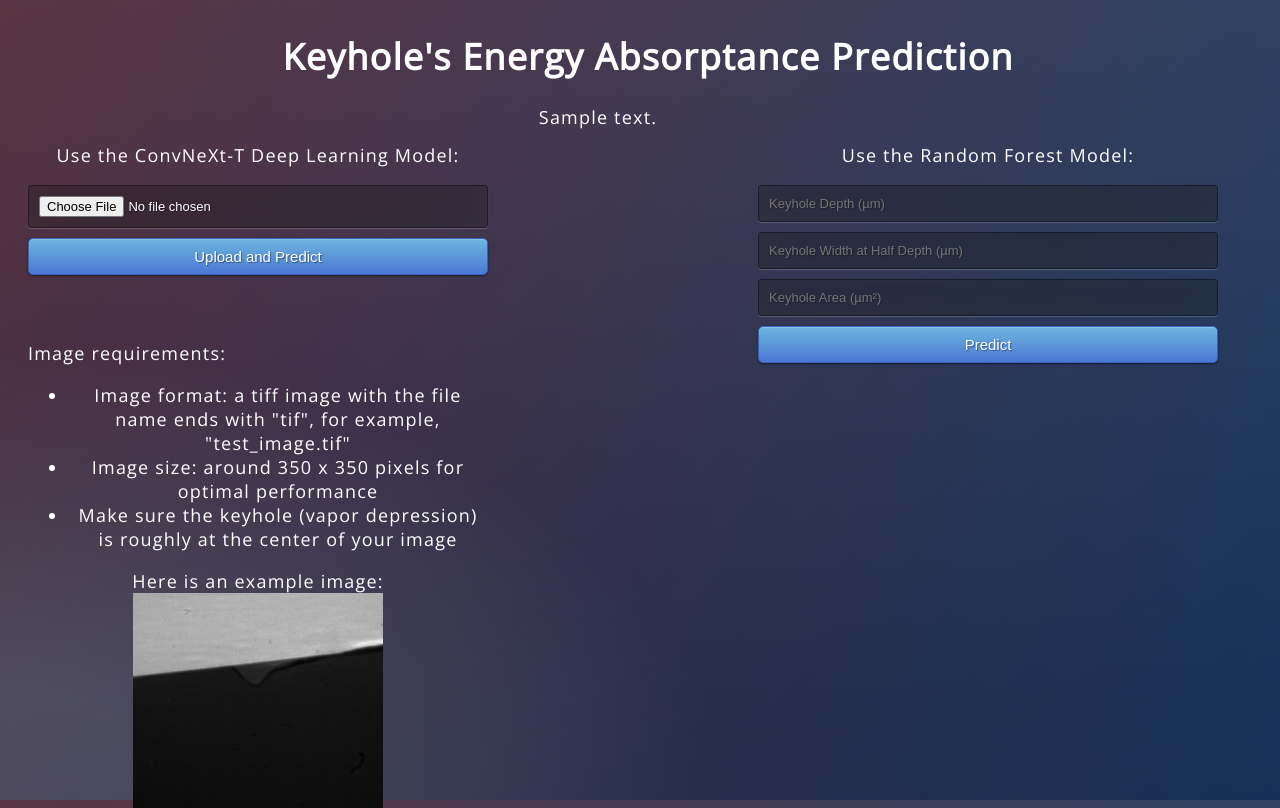
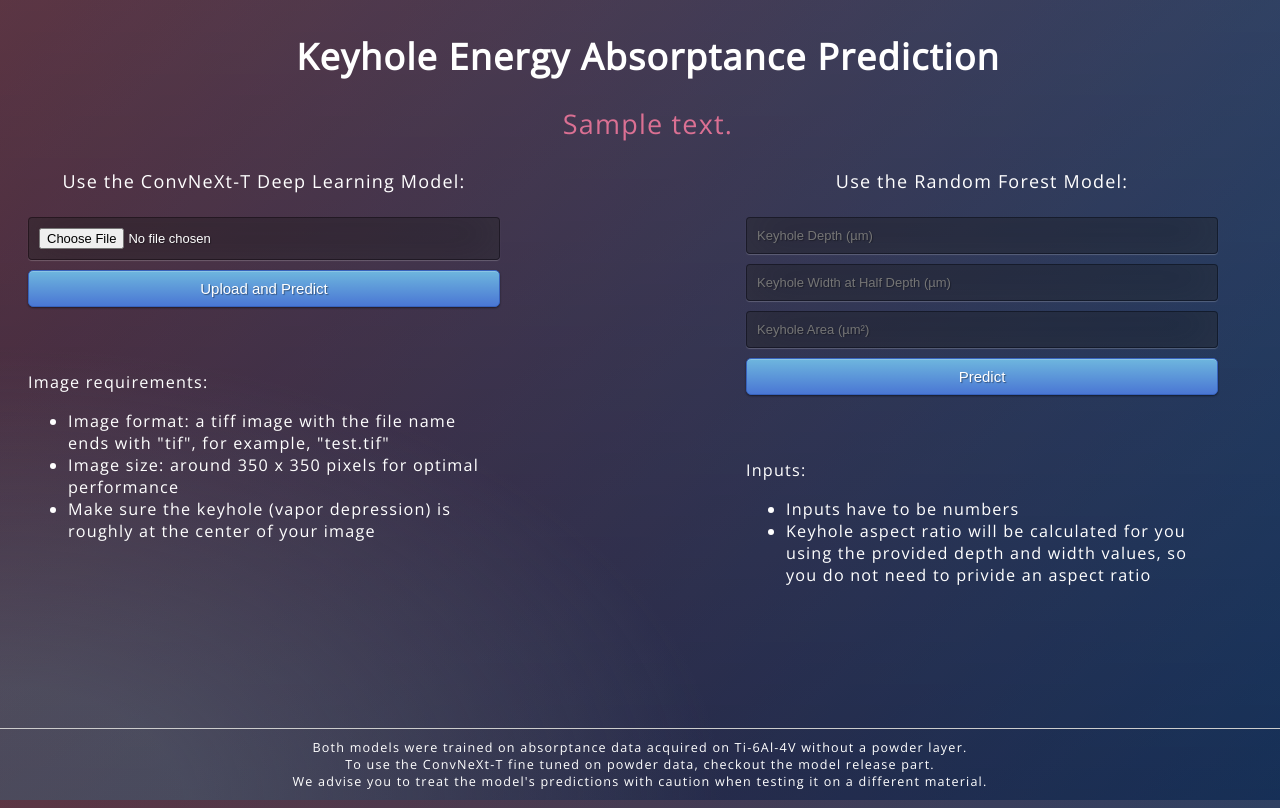
Before and after one commit to rubyjiang18/absorptance_models_cloud_deployment, a Flask app: template templates/home.html in a window 1280 px wide. Run offline with Flask 2, Linux system fonts and the light colour scheme; the template is opened without the code that fills it: most values are stand-ins (such as "Sample title", 1, 10 or a date in 2020); parts of the project's set-up code (start-up, migrations or seed data) failed here and were passed over.

Commit message:
Finalize the ui

```diff
--- a/app.py
+++ b/app.py
@@ -38,8 +38,10 @@ def home():
 
 @app.route('/rf_predict',methods = ['POST'])
 def rf_predict():
-    int_features = [float(x) for x in request.form.values()]
+    user_inputs = request.form.values()
+    validate_inputs(user_inputs)
     # organize features
+    int_features = [float(x) for x in user_inputs]
     depth, width_half, area = int_features[0], int_features[1], int_features[2]
     aspect_ratio = depth/width_half if width_half != 0 else 0
     int_features = [depth, width_half,aspect_ratio, area]
@@ -47,7 +49,12 @@ def rf_predict():
     final_features = [np.array(int_features)]
     prediction = rf_model.predict(final_features)
 
-    return render_template('home.html', prediction_text="Laser Energy Absorptance {}%".format(round(prediction[0],2)))
+    return render_template('home.html', prediction_text="RF model predicted absorptance: {}%".format(round(prediction[0],2)))
+
+def validate_inputs(inputs):
+    for x in inputs:
+        if not x.isdigit():
+            abort(400, 'Input must be numbers')
 
 def validate_image(image):
     # Check that the file extension is .tif
@@ -80,7 +87,7 @@ def dl_predict():
     output = dl_model(image)
     output= float(output.squeeze(1).detach().numpy()[0])
     #
-    return render_template('home.html', prediction_text="Laser Energy Absorptance {}%".format(round(output,2)))
+    return render_template('home.html', prediction_text="DL model predicted absorptance: {}%".format(round(output,2)))
 
 # @app.route('/predict_api',methods=['POST'])
 # def predict_api():
--- a/static/css/style.css
+++ b/static/css/style.css
@@ -44,26 +44,40 @@ body {
 	text-align: left;
 }
 
-.prediction {
+.result {
 	margin-top: 20px;
 	margin-bottom: 20px;
-	/* border: 1px solid white; */
+	width: 100%;
+	height: 3%;
+	font-size: 1.5em;
+	color: #DB7093;
 }
+
+
 .left-section {
 	float: left;
-	width:500px;
+	width: 40%;
 	padding: 20px;
 	box-sizing: border-box;
   }
 
+.left-section p, .left-section ul {
+	text-align: left; /* Left align the <p> and <ul> */
+	font-size: 0.9em;
+}
+
 .right-section {
 float: right;
-width:500px;
+width: 40%;
 margin: 0 50px 0 50px;
 padding: 20px;
 box-sizing: border-box;
 }
 
+.right-section p, .right-section ul {
+	text-align: left; /* Left align the <p> and <ul> */
+	font-size: 0.9em;
+}
 
 .login h1 { color: #fff; text-shadow: 0 0 10px rgba(0,0,0,0.3); letter-spacing:1px; text-align:center; }
 
@@ -87,3 +101,13 @@ input {
 	transition: box-shadow .5s ease;
 }
 input:focus { box-shadow: inset 0 -5px 45px rgba(100,100,100,0.4), 0 1px 1px rgba(255,255,255,0.2); }
+
+.footnote {
+	position: fixed;
+	bottom: 0;
+	left: 0;
+	right: 0;
+	font-size: 0.7em;
+	border-top: 1px solid #ccc;
+	padding: 10px;
+  }
--- a/templates/home.html
+++ b/templates/home.html
@@ -13,10 +13,17 @@
 </head>
 
 <body>
-  <h1 class="title">Keyhole's Energy Absorptance Prediction</h1>
+  <h1 class="title">Keyhole Energy Absorptance Prediction</h1>
+
+  <div class="result">
+    {{prediction_text}}
+  </div>
+
 
   <div class="left-section">
-    <p>Use the ConvNeXt-T Deep Learning Model:</p>
+    <span style="margin-bottom: 10px;">Use the ConvNeXt-T Deep Learning Model:</span>
+    <br>
+    <br>
     <!-- Main Input For Receiving Image to our ML -->
     <form action="{{ url_for('dl_predict') }}"method="post" enctype="multipart/form-data">
       <input type="file" name="image" accept=".tif">
@@ -24,22 +31,21 @@
     </form>
   <br>
   <br>
-  <p class="left-align">Image requirements:
-    <ul>
-      <li>Image format: a tiff image with the file name ends with "tif", for example, "test_image.tif"</li>
+  <p class="text-left-align">Image requirements:
+    <ul class="text-left-align">
+      <li>Image format: a tiff image with the file name ends with "tif", for example, "test.tif"</li>
       <li>Image size: around 350 x 350 pixels for optimal performance</li>
       <li>Make sure the keyhole (vapor depression) is roughly at the center of your image</li>
     </ul>
-    Here is an example image:
-    <!-- <img src="../images/test.png" alt="Image description" width="250" height="250"> -->
-    <embed src="../images/test.png" type="image/png" width="250" height="250">
    </p>
 
   </div>
 
  <div class="right-section">
      <!-- Main Input For Receiving Query to our ML -->
-    <p>Use the Random Forest Model:</p>
+    <span style="margin-bottom: 10px;">Use the Random Forest Model:</span>
+    <br>
+    <br>
     <form action="{{ url_for('rf_predict')}}"method="post">
       <input type="text" name="interview_score3" placeholder="Keyhole Depth (µm)" required="required" /><br>
     	<input type="text" name="experience" placeholder="Keyhole Width at Half Depth (µm)" required="required" /><br>
@@ -48,12 +54,20 @@
     </form>
    <br>
    <br>
+   <p>Inputs:
+    <ul>
+      <li>Inputs have to be numbers</li>
+      <li>Keyhole aspect ratio will be calculated for you using the provided depth and width values, so you do not need to privide an aspect ratio
+    </ul>
+   </p>
+
  </div>
 
- <div class="prediction">
- {{prediction_text}}
- </div>
-
+ <div class="footnote">
+  Both models were trained on absorptance data acquired on Ti-6Al-4V without a powder layer. <br>
+  To use the ConvNeXt-T fine tuned on powder data, checkout the model release part. <br>
+  We advise you to treat the model's predictions with caution when testing it on a different material.<br>
+</div>
 
 </body>
 </html>
```
